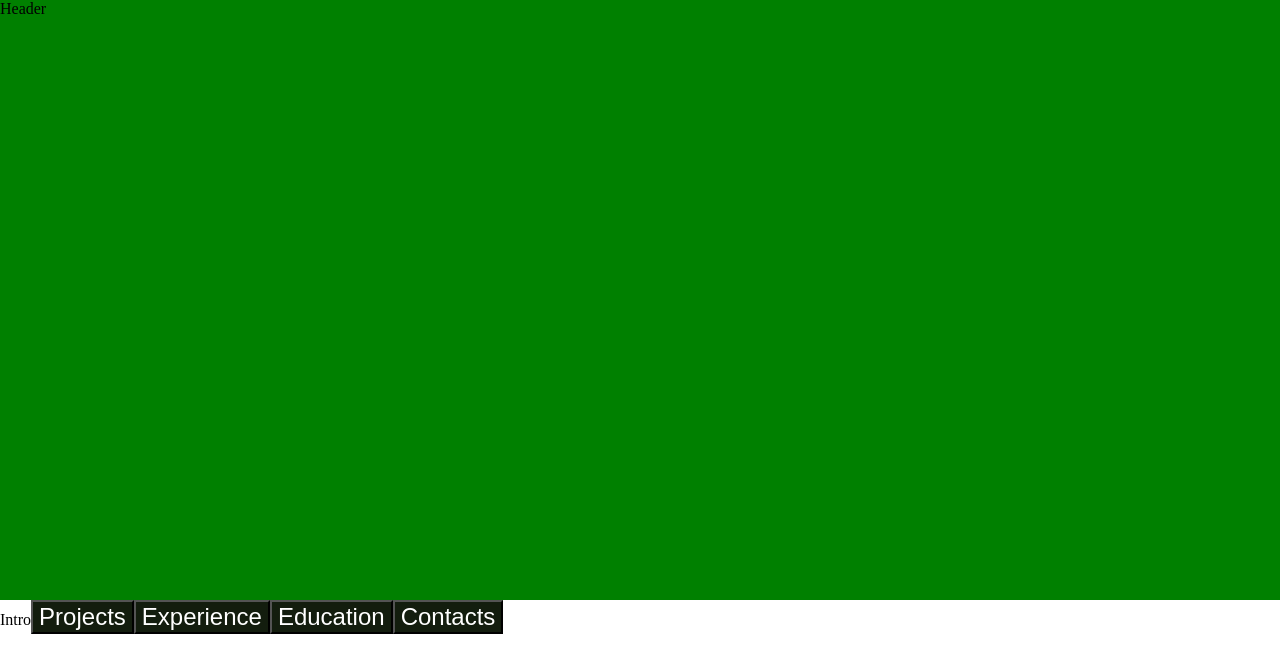
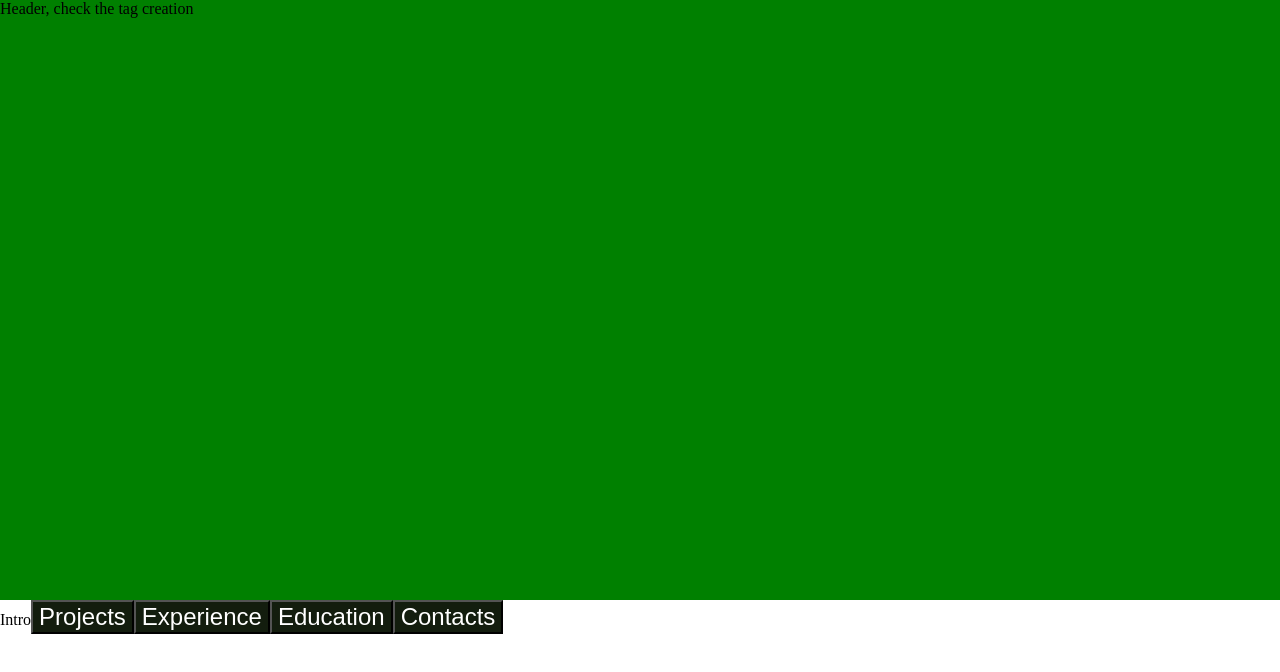
Before and after one commit to charliesmir/portfolio-charlie, a Next.js app: page / in a window 1280 px wide. Shown: the top 672 px of the page. Built offline with nearby package versions, Linux system fonts and the light colour scheme.

Commit message:
frontend change

```diff
--- a/src/app/page.tsx
+++ b/src/app/page.tsx
@@ -57,7 +57,7 @@ export default function Home() {
         className="header"
         style={{ height: "600px", backgroundColor: "green" }}
       >
-        Header
+        Header, check the tag creation
       </div>
       <div className="intro" style={{ height: "600px" }}>
         Intro
```
